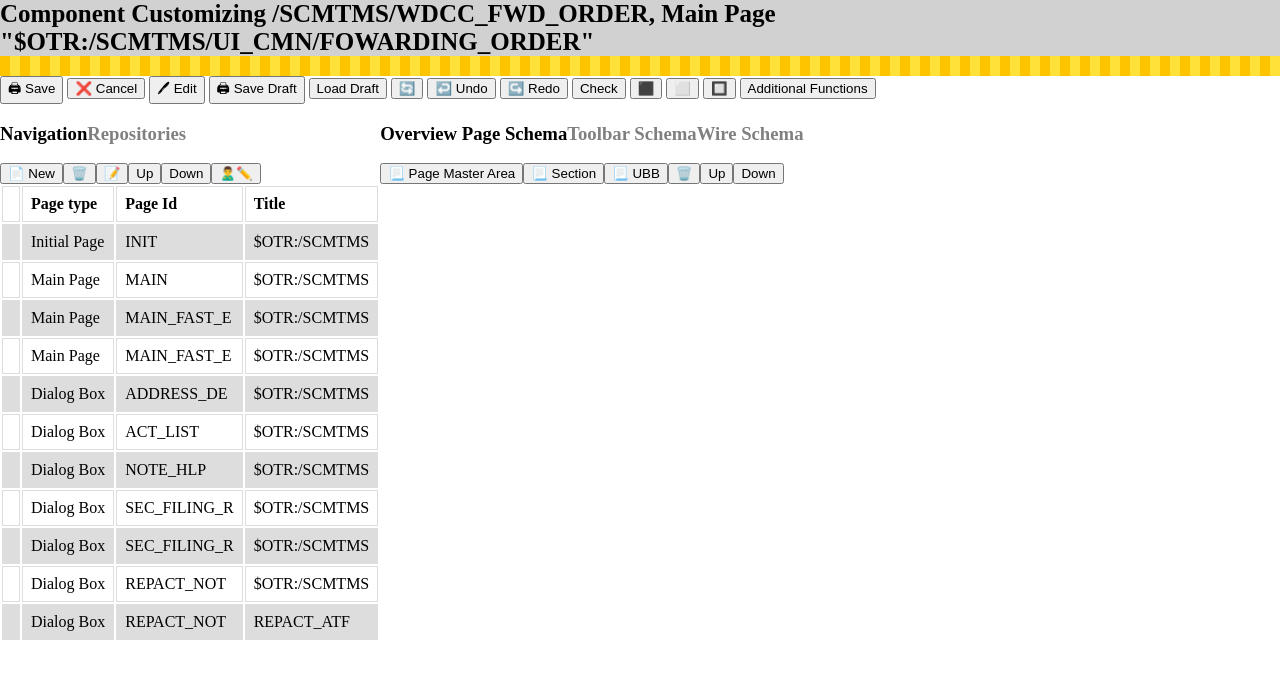
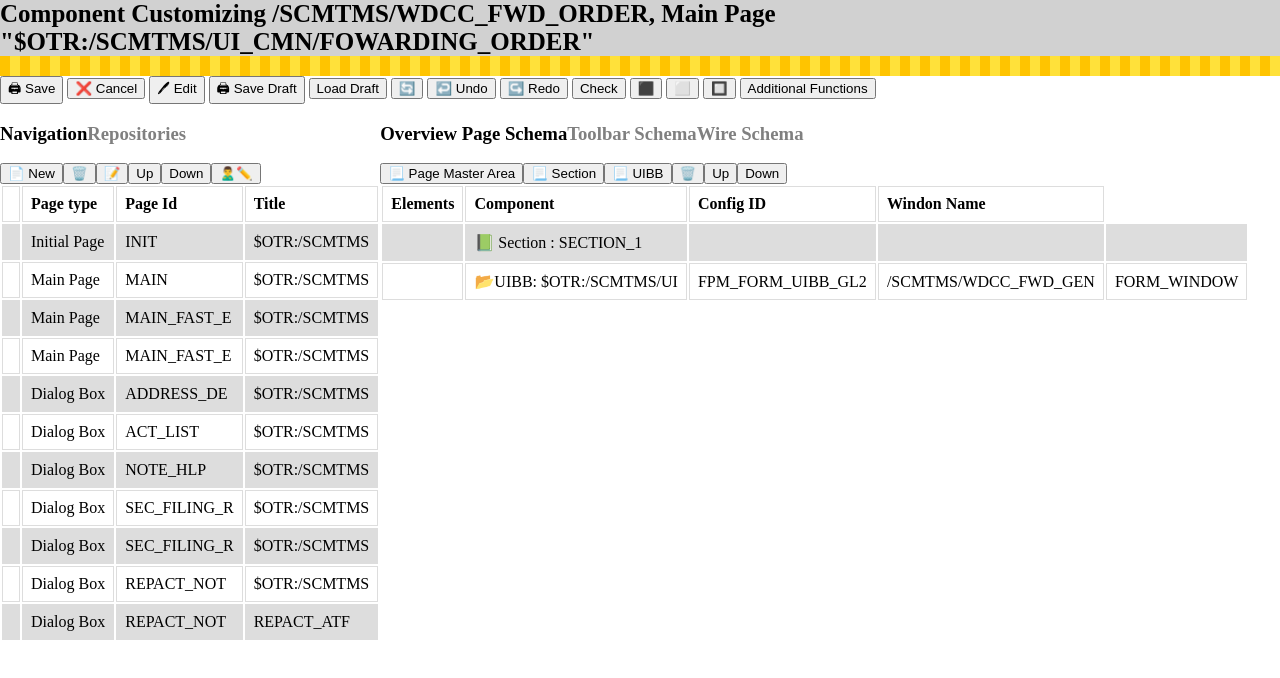
Before and after one commit to pierrewelter/SAP, a plain HTML site: page page.html in a window 1280 px wide. Drawn offline with Linux system fonts and the light colour scheme.

Commit message:
ADD - COMEÇAMOS A SEGUNDA TABELA

```diff
--- a/page.html
+++ b/page.html
@@ -159,12 +159,37 @@
                 <div class="flex">
                     <button type="button" onclick="">📃 Page Master Area</button>
                     <button type="button" onclick="">📃 Section </button>
-                    <button type="button" onclick="">📃 UBB</button>
+                    <button type="button" onclick="">📃 UIBB</button>
                     <button type="button" onclick="">🗑️</button>
                     <button type="button" onclick="">Up</button>
                     <button type="button" onclick="">Down</button>
                 </div>
-                <div></div>
+
+                <div>
+                    <table>
+                        <tr>
+                            <th>Elements</th>
+                            <th>Component</th>
+                            <th>Config ID</th>
+                            <th>Windon Name</th>
+                        </tr>
+                        <tr>
+                            <td></td>
+                            <td>📗 Section : SECTION_1</td>
+                            <td></td>
+                            <td></td>
+                            <td></td>
+                        </tr>
+                        <tr>
+                            <td></td>
+                            <td>📂UIBB: $OTR:/SCMTMS/UI</td>
+                            <td>FPM_FORM_UIBB_GL2</td>
+                            <td>/SCMTMS/WDCC_FWD_GEN</td>
+                            <td>FORM_WINDOW</td>
+                        </tr>
+
+                    </table>
+                </div>
                 <div></div>
                 <div></div>
             </div>
```
